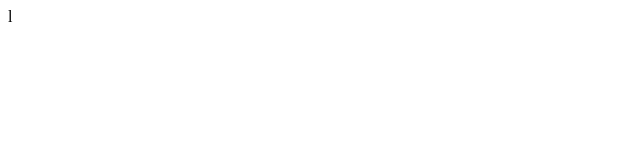
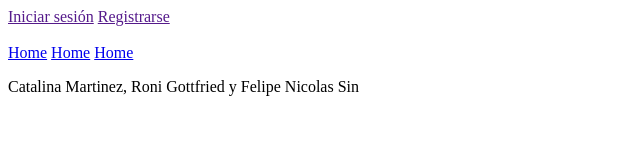
Before and after one commit to RoniGottfried/Trabajos, a plain HTML site: page index.html in a window 1280 px wide. Shown: the whole page, without its empty margins (0-640 px from the left). Drawn offline with Linux system fonts and the light colour scheme.

Commit message:
primeros pasos: header con registro, logo, secciones y footer

```diff
--- a/index.html
+++ b/index.html
@@ -2,9 +2,36 @@
 <html lang="en">
 <head>
     <meta charset="UTF-8">
-    <title>Nombre de la pagina a definir</title>
+    <link rel="stylesheet" href="css/style.css">
+    <title>Home</title>
 </head>
 <body>
+    <div>
 
+        <!-- registro -->
+        <nav>
+            <a href="">Iniciar sesión</a>
+            <a href="">Registrarse</a>
+        </nav>
+
+        <!-- logo -->
+        <header>
+            <img src="" alt="">
+        </header>
+
+        <!-- seccciones -->
+        <nav>
+            <a href="#">Home</a>
+            <a href="#">Home</a>
+            <a href="#">Home</a>
+        </nav>
+
+        <footer>
+            <p>
+                Catalina Martinez, Roni Gottfried y Felipe Nicolas Sin
+            </p>
+        </footer>
+
+    </div>
 </body>
-</html>l
+</html>
```
